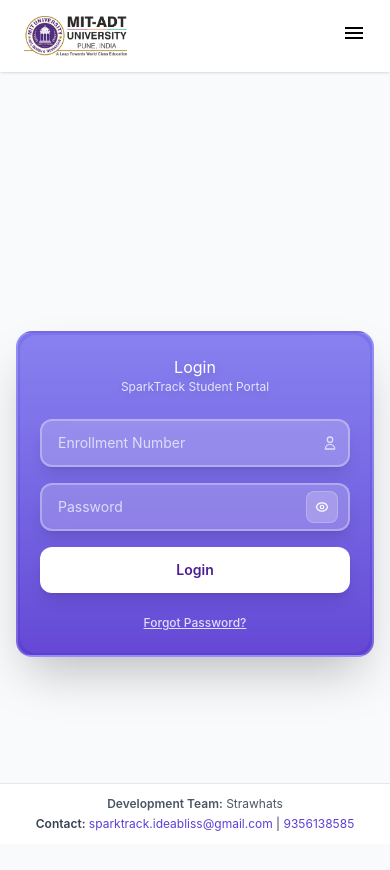
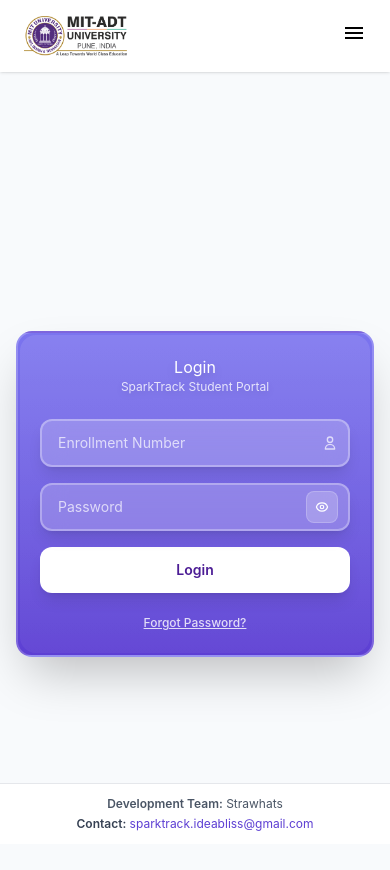
Before and after one commit to aditya-shinde-45/sparktrack-mini, a React (Vite) app in the folder reviewpannel-frontend/: page /studentlogin in a window 390 px wide. Shown: the top 870 px of the page. Built offline with nearby package versions, Linux system fonts and the light colour scheme; no server answers; a web font is replaced by a local one.

Commit message:
Remove phone number contact link
Removed phone number link from the login page.

```diff
--- a/reviewpannel-frontend/src/Pages/students/login.jsx
+++ b/reviewpannel-frontend/src/Pages/students/login.jsx
@@ -531,10 +531,7 @@
               <a href="mailto:sparktrack.ideabliss@gmail.com" className="text-[#5D3FD3] hover:underline">
                 sparktrack.ideabliss@gmail.com
               </a>
-              {" | "}
-              <a href="tel:9356138585" className="text-[#5D3FD3] hover:underline">
-                9356138585
-              </a>
+
             </p>
           </div>
         </div>
```
